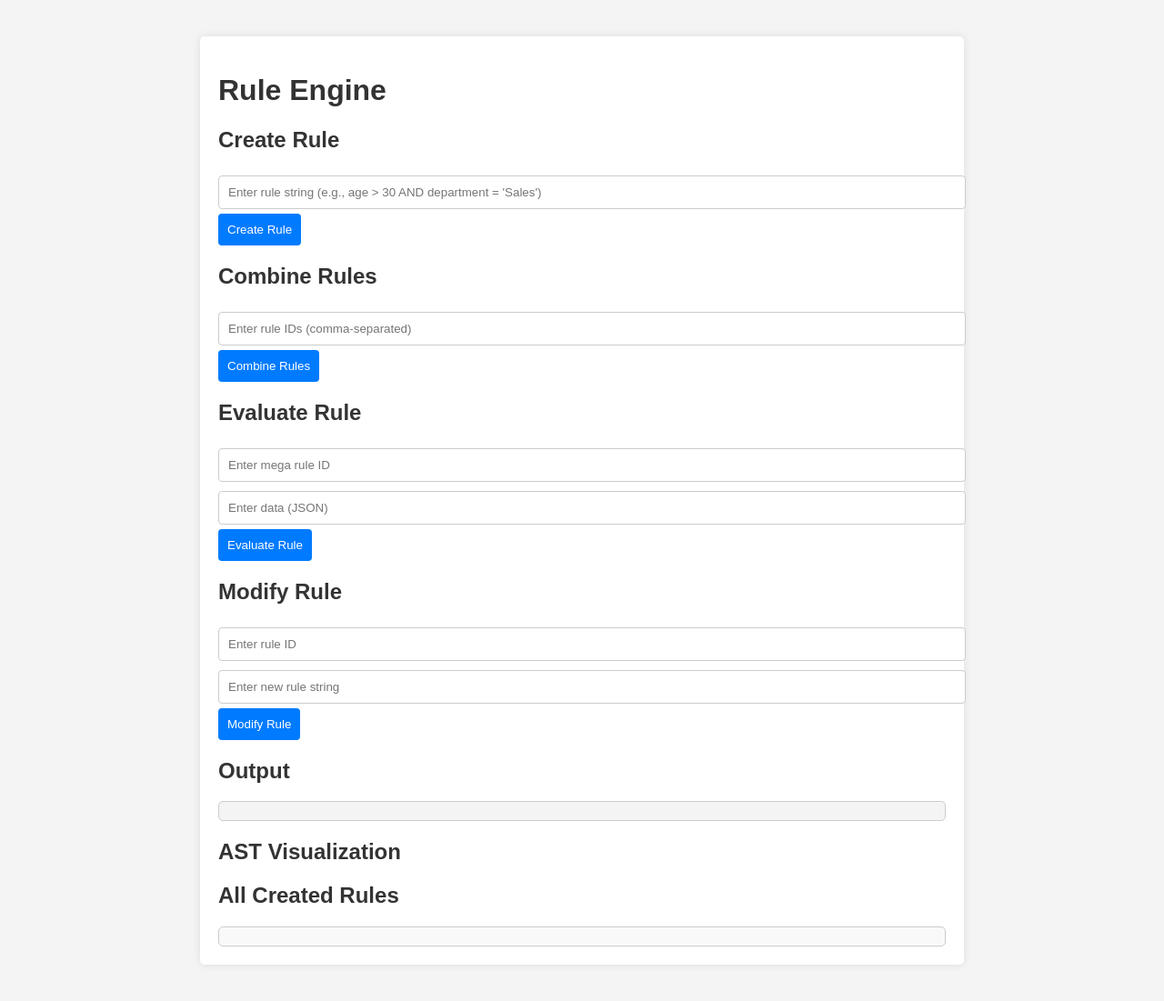
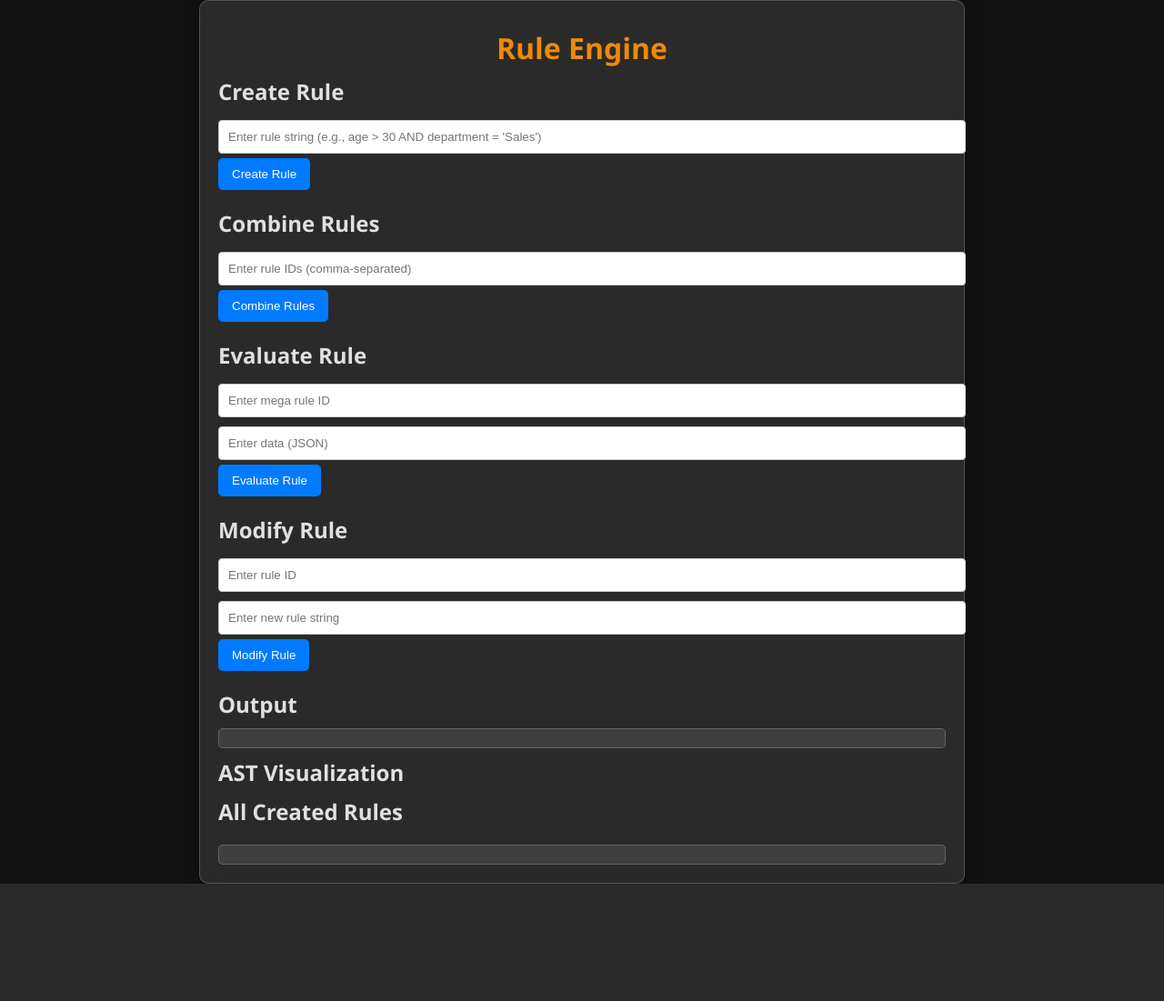
Before and after one commit to RAJPOWELL/Rule-Engine-with-AST, a Flask app: page / in a window 1280 px wide. Shown: the whole page at 91% size. After the commit the page ends 972 px from the top, so only its background shows below. Run offline with Flask 3, Linux system fonts and the light colour scheme.

Commit message:
UI Improved

```diff
--- a/static/styles.css
+++ b/static/styles.css
@@ -1,7 +1,7 @@
 body {
     font-family: Arial, sans-serif;
     background-color: #f4f4f4;
-    color: #333;
+    color: #f8f7f7;
     margin: 0;
     padding: 20px;
 }
--- a/templates/index.html
+++ b/templates/index.html
@@ -7,43 +7,90 @@
     <title>Rule Engine</title>
     <script src="https://d3js.org/d3.v6.min.js"></script>
     <style>
-        /* Optional CSS for better visualization */
+        /* General Styles */
         body {
-            font-family: Arial, sans-serif;
-            margin: 20px;
+            font-family: 'Segoe UI', Tahoma, Geneva, Verdana, sans-serif;
+            margin: 0;
+            padding: 0;
+            background-color: #121212;
+            color: #e0e0e0;
         }
 
         .container {
             max-width: 800px;
             margin: auto;
+            padding: 20px;
+            border-radius: 10px;
+            box-shadow: 0 4px 20px rgba(0, 0, 0, 0.5);
+            background: rgba(255, 255, 255, 0.1); /* Glass effect */
+            backdrop-filter: blur(10px); /* Background blur for glassmorphism */
+            border: 1px solid rgba(255, 255, 255, 0.2); /* Semi-transparent border */
         }
 
-        .form-section {
-            margin-bottom: 20px;
+        h1{
+            color: #ee8a08;
+            margin: 10px 0;
+            text-align: center;
+
         }
-
-        h1, h2 {
-            color: #333;
+        h2 {
+            color: #e0e0e0;
+            margin: 10px 0;
         }
 
         pre {
-            background: #f4f4f4;
+            background: rgba(255, 255, 255, 0.1);
             padding: 10px;
             border-radius: 5px;
-            white-space: pre-wrap;  /* Ensures text wraps */
-            word-wrap: break-word;  /* Breaks long words */
-            max-height: 200px;  /* Limits the height of the output box */
-            overflow-y: auto;   /* Adds a scrollbar if content exceeds the height */
-            margin: 10px 0;     /* Adds some margin around the output box */
+            white-space: pre-wrap;
+            word-wrap: break-word;
+            max-height: 200px;
+            overflow-y: auto;
+            margin: 10px 0;
+            border: 1px solid rgba(255, 255, 255, 0.2);
+            transition: background-color 0.3s ease;
         }
 
-        /* CSS for rules list */
         .rules-list {
             margin-top: 20px;
             padding: 10px;
-            border: 1px solid #ccc;
+            border: 1px solid rgba(255, 255, 255, 0.2);
             border-radius: 5px;
-            background: #f9f9f9;
+            background: rgba(255, 255, 255, 0.1);
+            transition: background-color 0.3s ease;
+        }
+
+        /* Button Styles */
+        button {
+            background-color: #007BFF;
+            color: white;
+            border: none;
+            padding: 10px 15px;
+            border-radius: 5px;
+            cursor: pointer;
+            transition: background-color 0.3s ease, transform 0.3s ease;
+            margin-right: 10px;
+        }
+
+        button:hover {
+            background-color: #0056b3;
+            transform: scale(1.05);
+        }
+
+        /* Animation for the AST Visualization */
+        .node circle {
+            fill: #69b3a2;
+            transition: fill 0.3s;
+        }
+
+        .node circle:hover {
+            fill: #45a29e;
+        }
+
+        .link {
+            fill: none;
+            stroke: #ccc;
+            stroke-width: 2px;
         }
     </style>
 </head>
@@ -207,10 +254,12 @@
             node.append("circle")
                 .attr("r", 5);
 
+            // Change text color to white
             node.append("text")
                 .attr("dy", 3)
                 .attr("x", d => d.children ? -8 : 8)
                 .style("text-anchor", d => d.children ? "end" : "start")
+                .style("fill", "#ffffff")  // Change text color to white
                 .text(d => d.data.name);
         }
 
```
Also changed, not shown: rules.db.
